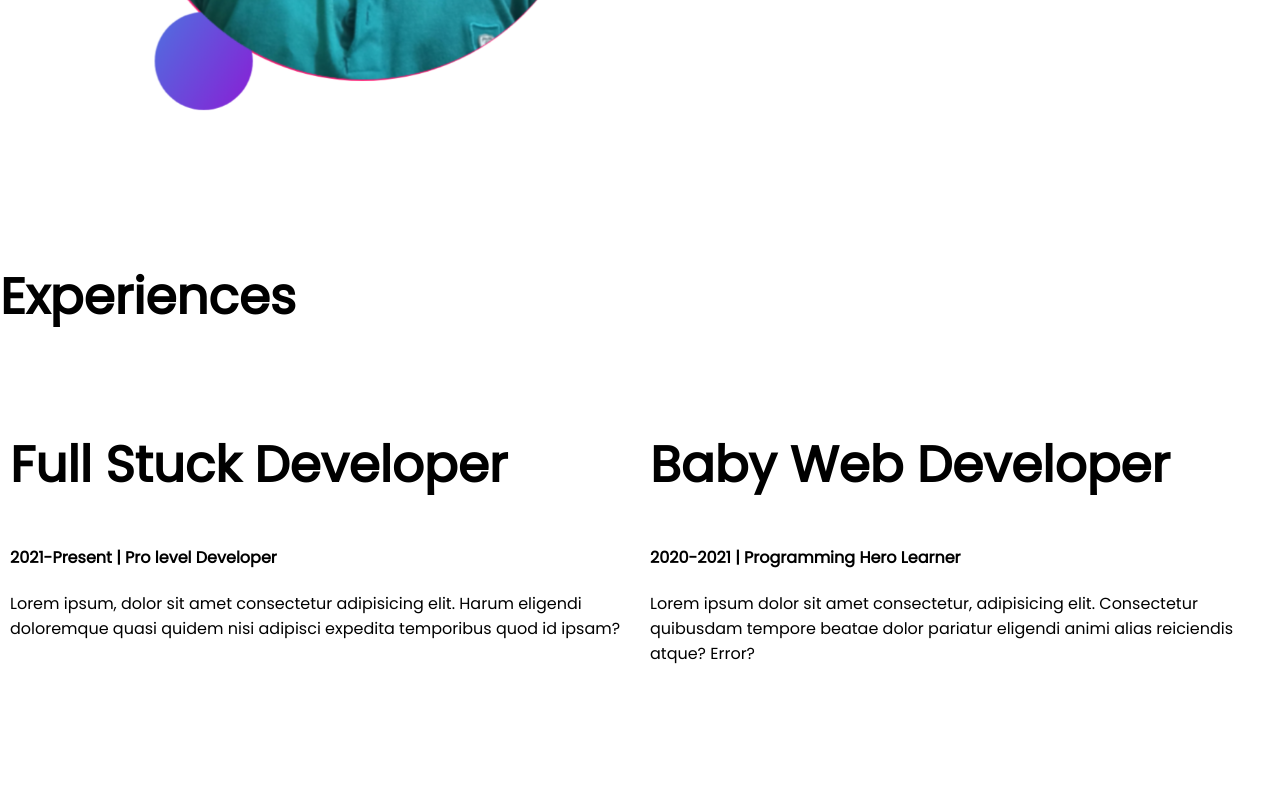
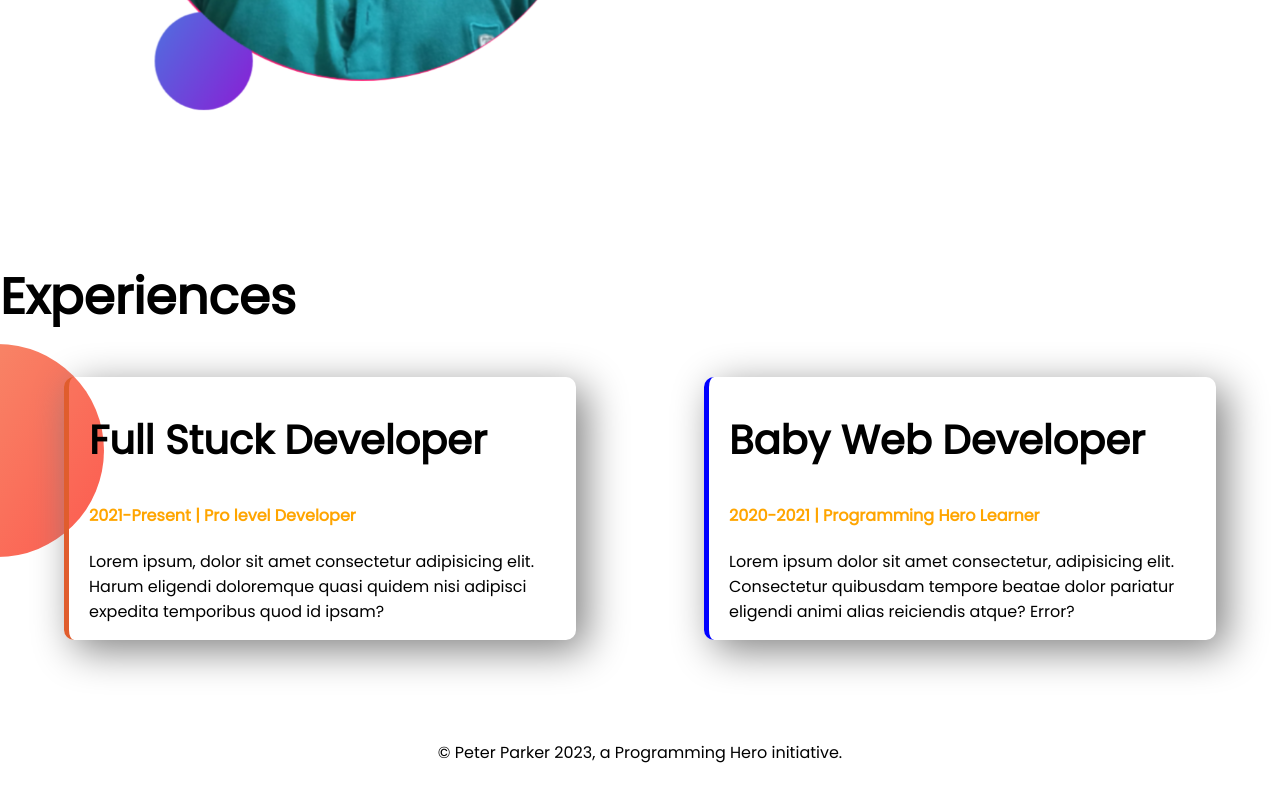
Before and after one commit to Abuhamza-Islam/personal-portfolio, a plain HTML site: page index.html in a window 1280 px wide. Shown: the part 1234-2026 px from the top of the page. Drawn offline with Linux system fonts and the light colour scheme.

Commit message:
web site complete

```diff
--- a/index.html
+++ b/index.html
@@ -50,20 +50,23 @@
     <section class="experience-area">
         <h1>Experiences</h1>
         <div class="flexible-container">
-            <div class="half-width">
-                <h1>Full Stuck Developer</h1>
-                <h4>2021-Present | Pro level Developer</h4>
+            <div class="exprences-item1">
+                <h2>Full Stuck Developer</h2>
+                <h4 class="oragne-color">2021-Present | Pro level Developer</h4>
                 <p>Lorem ipsum, dolor sit amet consectetur adipisicing elit. Harum eligendi doloremque quasi quidem nisi
                     adipisci expedita temporibus quod id ipsam?</p>
             </div>
-            <div class="half-width">
-                <h1>Baby Web Developer</h1>
-                <h4>2020-2021 | Programming Hero Learner</h4>
+            <div class="exprences-item2">
+                <h2>Baby Web Developer</h2>
+                <h4 class="oragne-color">2020-2021 | Programming Hero Learner</h4>
                 <p>Lorem ipsum dolor sit amet consectetur, adipisicing elit. Consectetur quibusdam tempore beatae dolor
                     pariatur eligendi animi alias reiciendis atque? Error?</p>
             </div>
         </div>
     </section>
+    <footer>
+        <p>© Peter Parker 2023, a Programming Hero initiative.</p>
+    </footer>
 
 
 </body>
--- a/style.css
+++ b/style.css
@@ -52,3 +52,37 @@ button {
     background-repeat: no-repeat;
     background-position: right;
 }
+
+.experience-area {
+    background-image: url(images/exp-bg.png);
+    background-repeat: no-repeat;
+    background-position: left;
+}
+
+.exprences-item1 {
+    width: 40%;
+    margin-left: 5%;
+    margin-right: 5%;
+    padding-left: 20px;
+    border-radius: 10px;
+    border-left: 5px solid rgb(224, 93, 45);
+    box-shadow: 10px 10px 40px gray;
+}
+
+.exprences-item2 {
+    width: 40%;
+    margin-left: 5%;
+    margin-right: 5%;
+    padding-left: 20px;
+    border-radius: 10px;
+    border-left: 5px solid blue;
+    box-shadow: 10px 10px 40px gray;
+}
+
+h2 {
+    font-size: 40px;
+}
+
+footer {
+    text-align: center;
+}
```
